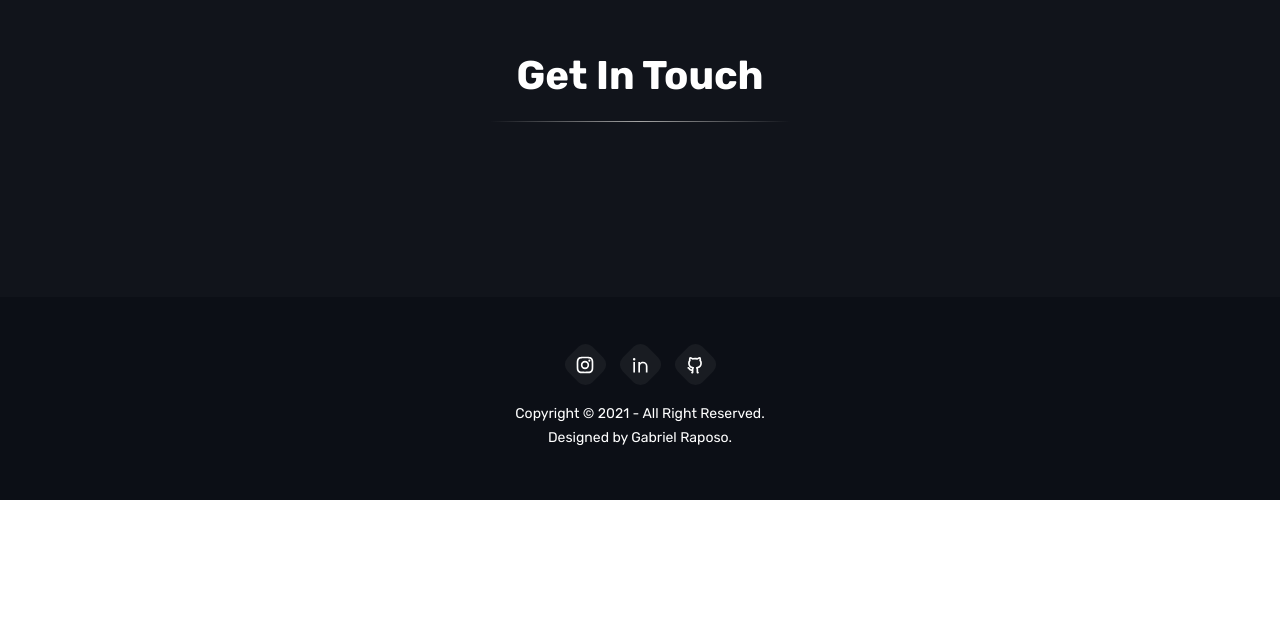
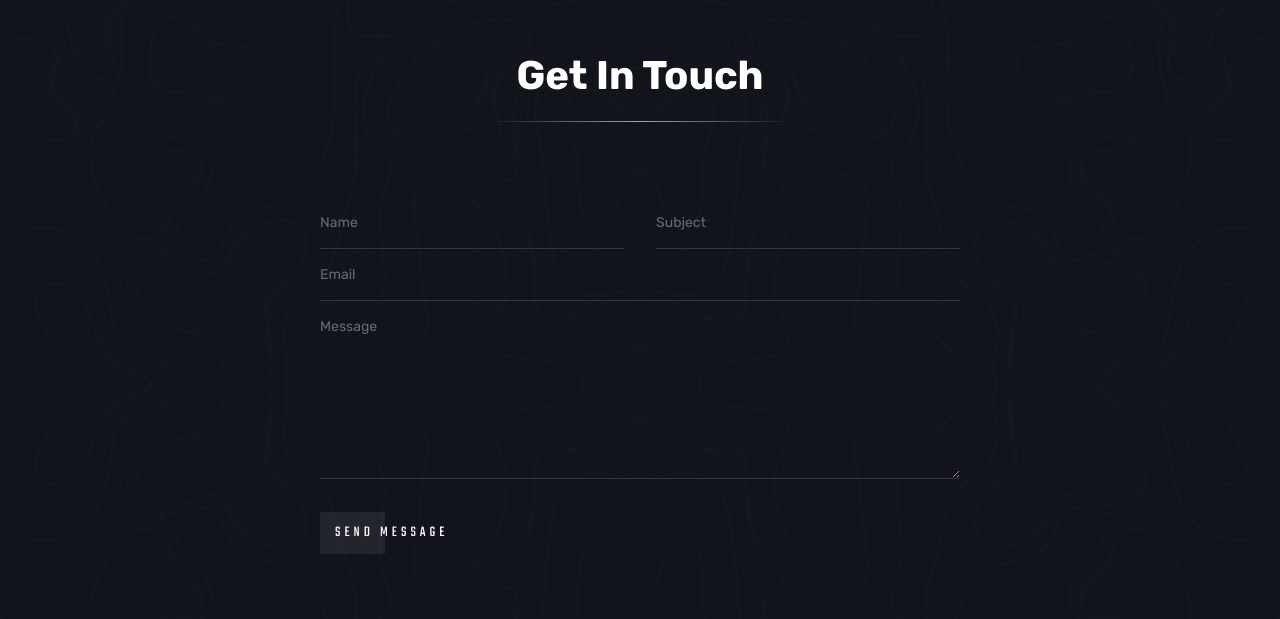
Before and after one commit to GabrielRaposoD/portfolio_raposo, a Next.js app: page / in a window 1280 px wide. Shown: the part 3321-3940 px from the top of the page. Before the commit the page ends 3821 px from the top, so only its background shows below. Built offline with nearby package versions, Linux system fonts and the light colour scheme.

Commit message:
adds contact form with validation and custom input component

```diff
--- a/src/components/Contact/Contact.tsx
+++ b/src/components/Contact/Contact.tsx
@@ -1,10 +1,75 @@
+import * as yup from 'yup';
+
 import { SectionTitle } from 'components';
+import { CustomInput } from 'components/CustomInput';
+
+import { SubmitHandler, useForm } from 'react-hook-form';
+import { yupResolver } from '@hookform/resolvers/yup';
+import { ActionButton } from 'components/ActionButton';
+
+type contactInputs = {
+  email: string;
+  name: string;
+  message: string;
+  subject: string;
+};
+
+const contactSchema = yup
+  .object({
+    email: yup.string().required().email(),
+    name: yup.string().required().min(3),
+    subject: yup.string().required().min(5),
+    message: yup.string().required().min(20),
+  })
+  .required();
 
 const Contact: React.FC = () => {
+  const {
+    register,
+    handleSubmit,
+    watch,
+    formState: { errors },
+  } = useForm<contactInputs>({ resolver: yupResolver(contactSchema) });
+  const onSubmit: SubmitHandler<contactInputs> = (data) => console.log(data);
+
   return (
-    <section className='bg-lighterGray w-full py-[100px]' id='contact'>
+    <section
+      className='bg-lighterGray w-full py-[100px] bg-contact-bg bg-no-repeat bg-cover'
+      id='contact'
+    >
       <div className='container flex flex-col items-center justify-center mx-auto'>
         <SectionTitle title='Get In Touch' />
+        <form onSubmit={handleSubmit(onSubmit)} className='flex flex-col w-1/2'>
+          <div className='gap-x-8 flex flex-row w-full'>
+            <CustomInput
+              type='text'
+              placeholder='Name'
+              {...register('name')}
+              error={errors.name}
+            />
+            <CustomInput
+              type='text'
+              placeholder='Subject'
+              {...register('subject')}
+              error={errors.subject}
+            />
+          </div>
+          <CustomInput
+            type='email'
+            placeholder='Email'
+            {...register('email')}
+            error={errors.email}
+          />
+          <CustomInput
+            type='textarea'
+            placeholder='Message'
+            {...register('message')}
+            error={errors.message}
+            rows={7}
+          />
+          <hr className='w-0 h-0 mb-8' />
+          <ActionButton text='SEND MESSAGE' />
+        </form>
       </div>
     </section>
   );
--- /dev/null
+++ b/src/components/CustomInput/CustomInput.tsx
@@ -0,0 +1,35 @@
+/* eslint-disable react/display-name */
+
+import React, { createElement, forwardRef } from 'react';
+
+import { FieldError } from 'react-hook-form';
+import cs from 'clsx';
+
+interface CustomInputProps {
+  error?: FieldError | undefined;
+}
+
+type CustomInputType = CustomInputProps &
+  (React.InputHTMLAttributes<any> | React.TextareaHTMLAttributes<any>);
+
+const Element = forwardRef((props: any, ref) => {
+  return createElement(props.type === 'textarea' ? 'textarea' : 'input', {
+    ...props,
+    className: cs(
+      'bg-transparent border-b border-solid border-[#353535] text-[14px] text-white py-[15px] outline-none placeholder:opacity-[60%] w-full',
+      {
+        'border-red-500': props.error,
+      }
+    ),
+    ref,
+  });
+});
+
+const CustomInput: React.FC<CustomInputType> = forwardRef<
+  HTMLInputElement | HTMLTextAreaElement,
+  CustomInputType
+>((props, ref) => {
+  return <Element {...props} ref={ref} />;
+});
+
+export default CustomInput;
--- /dev/null
+++ b/src/components/CustomInput/index.ts
@@ -0,0 +1 @@
+export { default as CustomInput } from './CustomInput';
--- a/src/components/Footer/Footer.tsx
+++ b/src/components/Footer/Footer.tsx
@@ -21,7 +21,7 @@ const Footer: React.FC = () => {
           </ul>
         </nav>
         <p className='font-sans text-sm leading-6'>
-          Copyright © {year} - All Right Reserved.
+          Copyright © {year} - All Rights Reserved.
         </p>
         <p className='text-sm leading-6'>Designed by Gabriel Raposo.</p>
       </div>
--- a/src/components/Header/Header.tsx
+++ b/src/components/Header/Header.tsx
@@ -25,6 +25,7 @@ const Header: React.FC = () => {
               .deleteAll()
               .typeString(' a React Specialist')
               .pauseFor(1000)
+              .deleteAll()
               .typeString(' a Fullstack Developer')
               .pauseFor(1000)
               .start();
--- a/src/components/index.ts
+++ b/src/components/index.ts
@@ -10,3 +10,6 @@ export { OutlinedAnchor } from './OutlinedAnchor';
 export { NavBar } from './NavBar';
 export { SectionTitle } from './SectionTitle';
 export { ActionButton } from './ActionButton';
+export { ServiceItem } from './ServiceItem';
+export { ResumeItem } from './ResumeItem';
+export { CustomInput } from './CustomInput';
```
